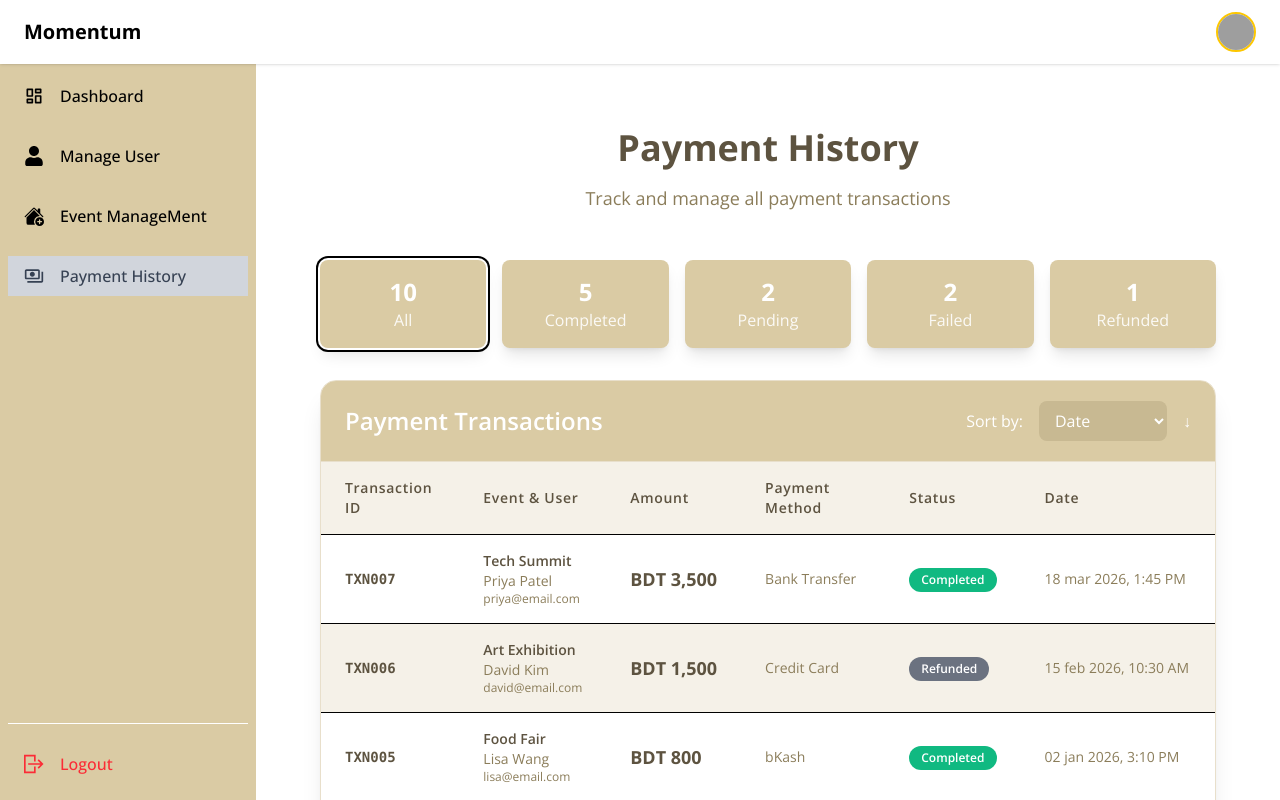
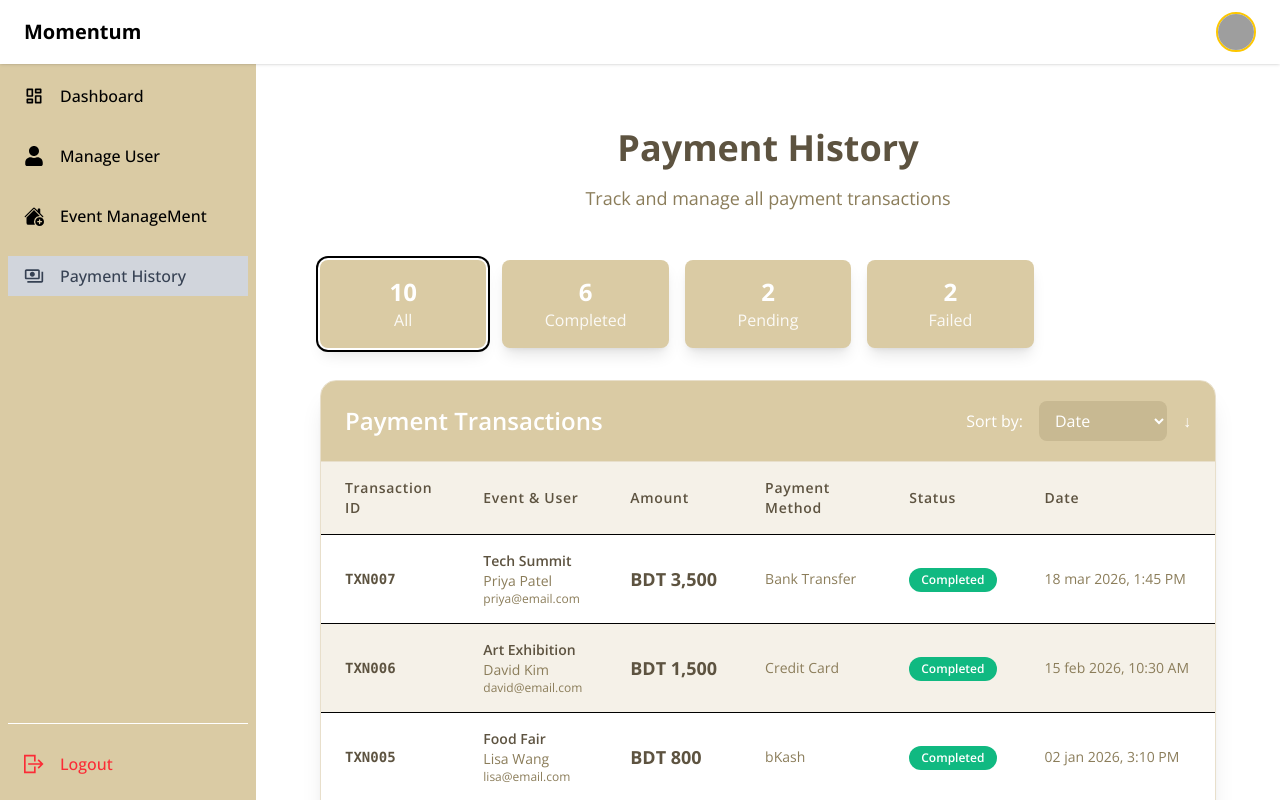
Before and after one commit to kazifahim7/social-event-dashboard, a React (Vite) app: page /payment in a window 1280 px wide. Shown: the top 800 px of the page. Built offline with nearby package versions, Linux system fonts and the light colour scheme; grey boxes are pictures that could not be loaded.

Commit message:
something updated

```diff
--- a/index.html
+++ b/index.html
@@ -2,7 +2,7 @@
 <html lang="en">
   <head>
     <meta charset="UTF-8" />
-    <link rel="icon" type="image/svg+xml" href="/vite.svg" />
+    <link rel="icon" type="image/svg+xml" href="https://i.postimg.cc/YqzhPg5m/images-removebg-preview.png" />
     <meta name="viewport" content="width=device-width, initial-scale=1.0" />
     <title>Momentum | Dashboard</title>
   </head>
--- a/src/pages/Payment.jsx
+++ b/src/pages/Payment.jsx
@@ -78,7 +78,7 @@ const initialPayments = [
           amount: 1500,
           currency: "BDT",
           paymentMethod: "Credit Card",
-          status: "Refunded",
+          status: "Completed",
           date: "15 feb 2026, 10:30 AM",
 
      },
@@ -222,8 +222,7 @@ const PaymentHistory = () => {
           All: payments.length,
           Completed: payments.filter(p => p.status === 'Completed').length,
           Pending: payments.filter(p => p.status === 'Pending').length,
-          Failed: payments.filter(p => p.status === 'Failed').length,
-          Refunded: payments.filter(p => p.status === 'Refunded').length
+          Failed: payments.filter(p => p.status === 'Failed').length
      };
 
      // Generate page numbers with ellipsis
--- /dev/null
+++ b/src/private/AdminPrivate.jsx
@@ -0,0 +1,22 @@
+import { Navigate, useLocation } from "react-router-dom";
+const AdMinPrivate = ({ children }) => {
+
+
+     const location = useLocation()
+
+
+
+     let token = localStorage.getItem(['access-token'])
+     const isPosition = "admin"
+
+     //? this one are change able  in future after backend complete
+      if (!token && isPosition === 'admin') {
+          return children
+     }
+
+     else {
+          return <Navigate state={location.pathname} to={'/login'} replace='true'></Navigate>
+     }
+};
+
+export default AdMinPrivate;
```
Also changed, not shown: src/main.jsx (+5 -4 lines).
